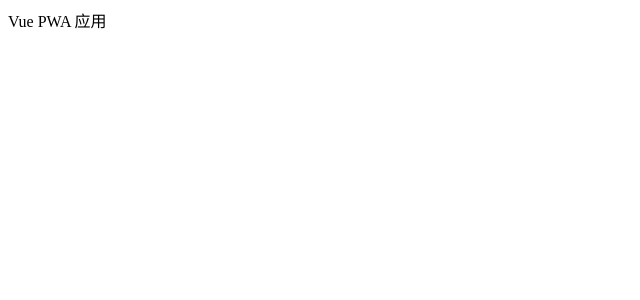
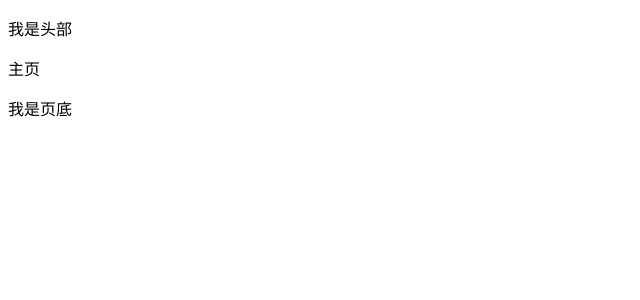
Before and after one commit to jasonLiu001/vue-pwa, a Vue app: page / in a window 1280 px wide. Shown: the top 300 px of the page, without its empty margins (0-640 px from the left). Built offline with nearby package versions, Linux system fonts and the light colour scheme; the HTML template or start-up script is replaced by a standard one.

Commit message:
添加vue router支持

```diff
--- a/src/App.vue
+++ b/src/App.vue
@@ -1,12 +1,31 @@
 <template>
   <div>
-    Vue PWA 应用
+    <!--公共头部-->
+    <header>
+      <HeaderComponent></HeaderComponent>
+    </header>
+
+    <!--页面主体-->
+    <main>
+      <router-view></router-view>
+    </main>
+
+    <!--公共底部-->
+    <footer>
+      <footer-component></footer-component>
+    </footer>
   </div>
 </template>
 
 <script>
+  import HeaderComponent from './components/Header'
+  import FooterComponent from './components/Footer'
+
   export default {
-    name: "app"
+    name: "app",
+    components: {
+      HeaderComponent, FooterComponent
+    }
   }
 </script>
 
--- /dev/null
+++ b/src/components/Footer.vue
@@ -0,0 +1,13 @@
+<template>
+  <p>我是页底</p>
+</template>
+
+<script>
+  export default {
+    name: "footerComponent"
+  }
+</script>
+
+<style scoped>
+
+</style>
--- /dev/null
+++ b/src/components/Header.vue
@@ -0,0 +1,13 @@
+<template>
+  <p>我是头部</p>
+</template>
+
+<script>
+  export default {
+    name: "headerComponent"
+  }
+</script>
+
+<style scoped>
+
+</style>
--- a/src/main.js
+++ b/src/main.js
@@ -1,11 +1,34 @@
 import Vue from 'vue'
 import App from './App'
+import Router from 'vue-router'
+import HomePage from './pages/Home'
+import AboutPage from './pages/About'
+
+// enable router support
+Vue.use(Router)
+
+// define some routes
+const routes = [
+  {
+    path: '/',
+    component: HomePage
+  }, {
+    path: '/About',
+    component: AboutPage
+  }
+]
+
+// defined a router
+const router = new Router({
+  routes: routes
+})
 
 /* eslint-disable no-new */
 new Vue({
   el: '#app',
+  router,
   template: '<App></App>',
   components: {
-    App
+    App, HomeComponent: HomePage, AboutComponent: AboutPage
   }
 })
--- /dev/null
+++ b/src/pages/About.vue
@@ -0,0 +1,13 @@
+<template>
+
+</template>
+
+<script>
+  export default {
+    name: "aboutPage"
+  }
+</script>
+
+<style scoped>
+
+</style>
--- /dev/null
+++ b/src/pages/Home.vue
@@ -0,0 +1,15 @@
+<template>
+  <div>
+    主页
+  </div>
+</template>
+
+<script>
+  export default {
+    name: "homePage"
+  }
+</script>
+
+<style scoped>
+
+</style>
```
